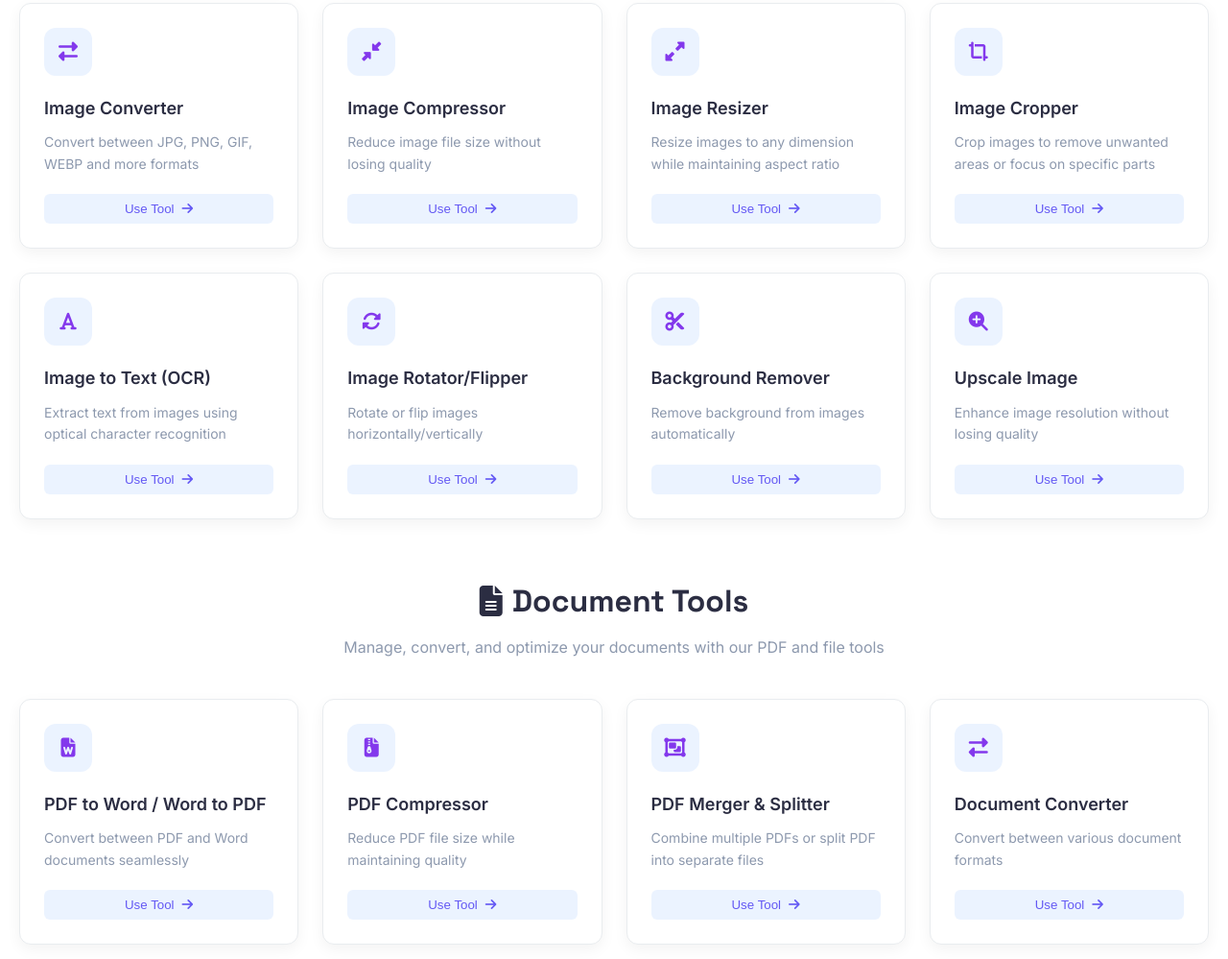
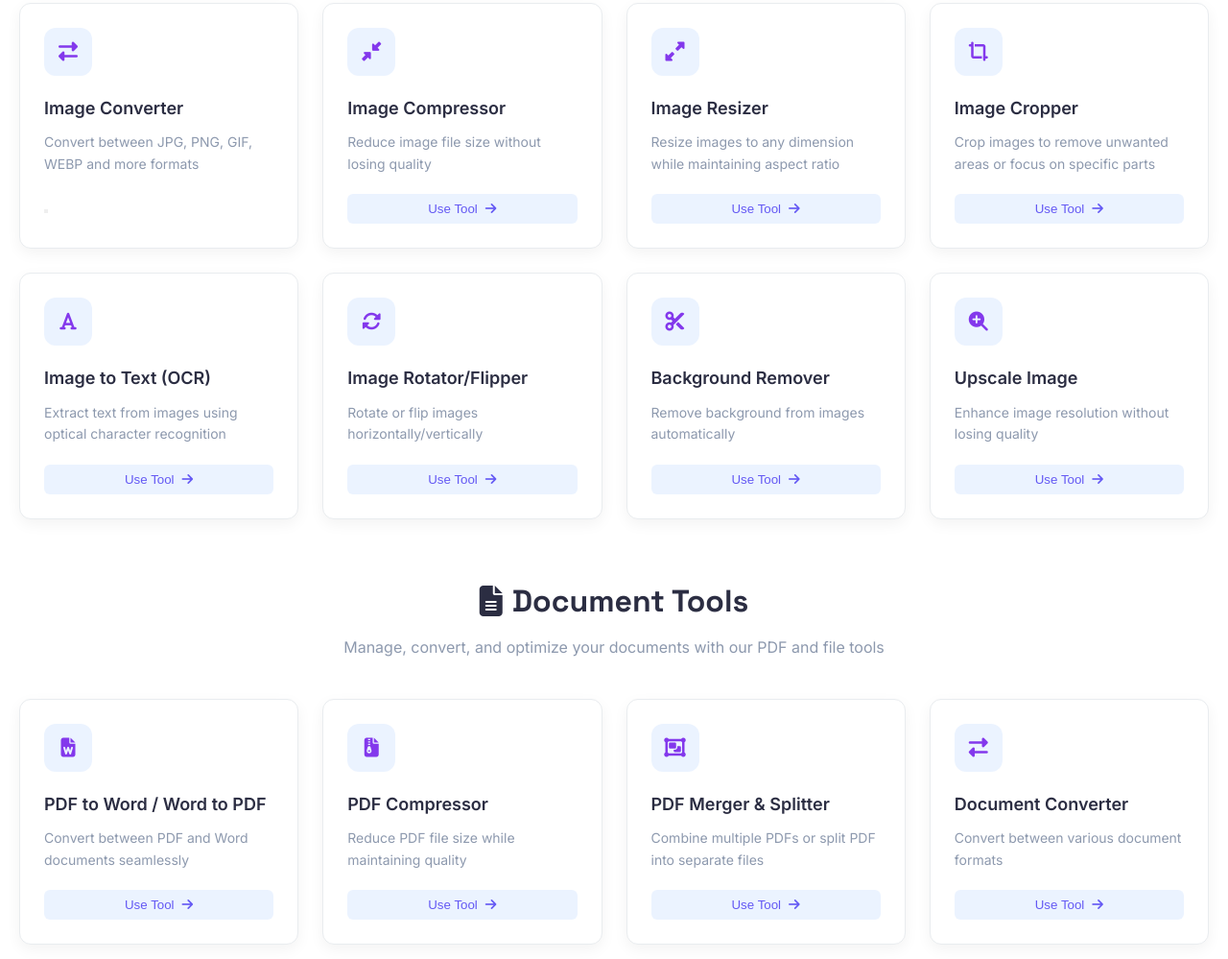
Before and after one commit to multimitras1/X-Tools, a plain HTML site: page index.html in a window 1280 px wide. Shown: the part 861-1860 px from the top of the page at 96% size. Drawn offline with Linux system fonts and the light colour scheme.

Commit message:
Update index.html

```diff
--- a/index.html
+++ b/index.html
@@ -690,7 +690,7 @@
                     </div>
                     <h3 class="tool-name">Image Converter</h3>
                     <p class="tool-desc">Convert between JPG, PNG, GIF, WEBP and more formats</p>
-                    <button class="use-tool-btn">Use Tool <i class="fas fa-arrow-right"></i></button>
+                    <button class="image-conveter.html" Tool <i class="fas fa-arrow-right"></i></button>
                 </div>
 
                 <div class="tool-card">
```
